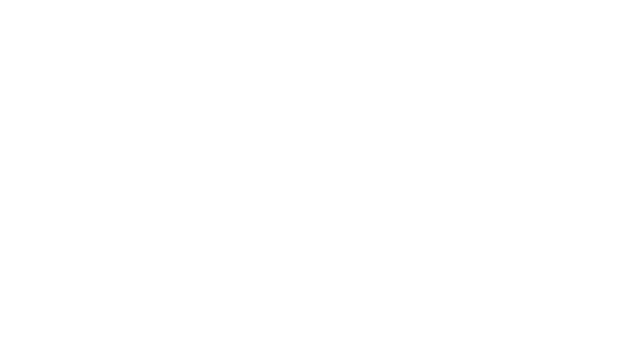
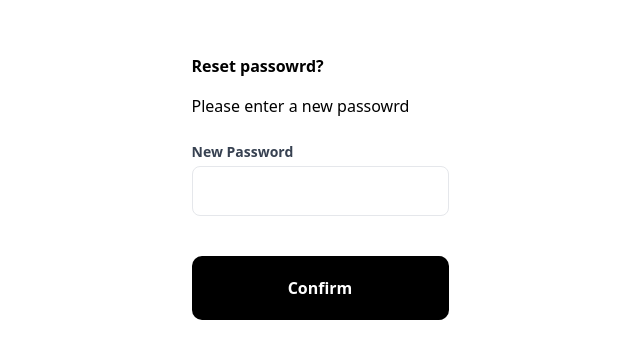
Before and after one commit to gratestas/zerno, a React (Create React App) app in the folder client/: page /reset-password/1/1 in a window 1280 px wide. Before the commit this address had no page. Shown: the part 233-592 px from the top of the page, without its empty margins (320-960 px from the left). Built offline with nearby package versions, Linux system fonts and the light colour scheme.

Commit message:
added route to  reset password page

```diff
--- a/client/src/App.js
+++ b/client/src/App.js
@@ -7,6 +7,7 @@ import {
   Home,
   ForgotPassword,
   Unauthorized,
+  ResetPassword,
 } from "./pages";
 import { AuthProvider } from "./context/AuthContext";
 import RequireAuth from "./routes/RequireAuth";
@@ -16,11 +17,15 @@ const App = () => {
   return (
     <Router>
       <AuthProvider>
-        <main className="flex flex-col justify-center items-center h-screen">
+        <main className="flex flex-col md:justify-center items-center h-screen">
           <Routes>
             <Route path="/" element={<Home />} />
             <Route path="/auth" element={<Auth />} />
             <Route path="/forgot-password" element={<ForgotPassword />} />
+            <Route
+              path="/reset-password/:id/:token"
+              element={<ResetPassword />}
+            />
             <Route path="/unauthorized" element={<Unauthorized />} />
 
             {/* PRIVATE ROUTES */}
```
